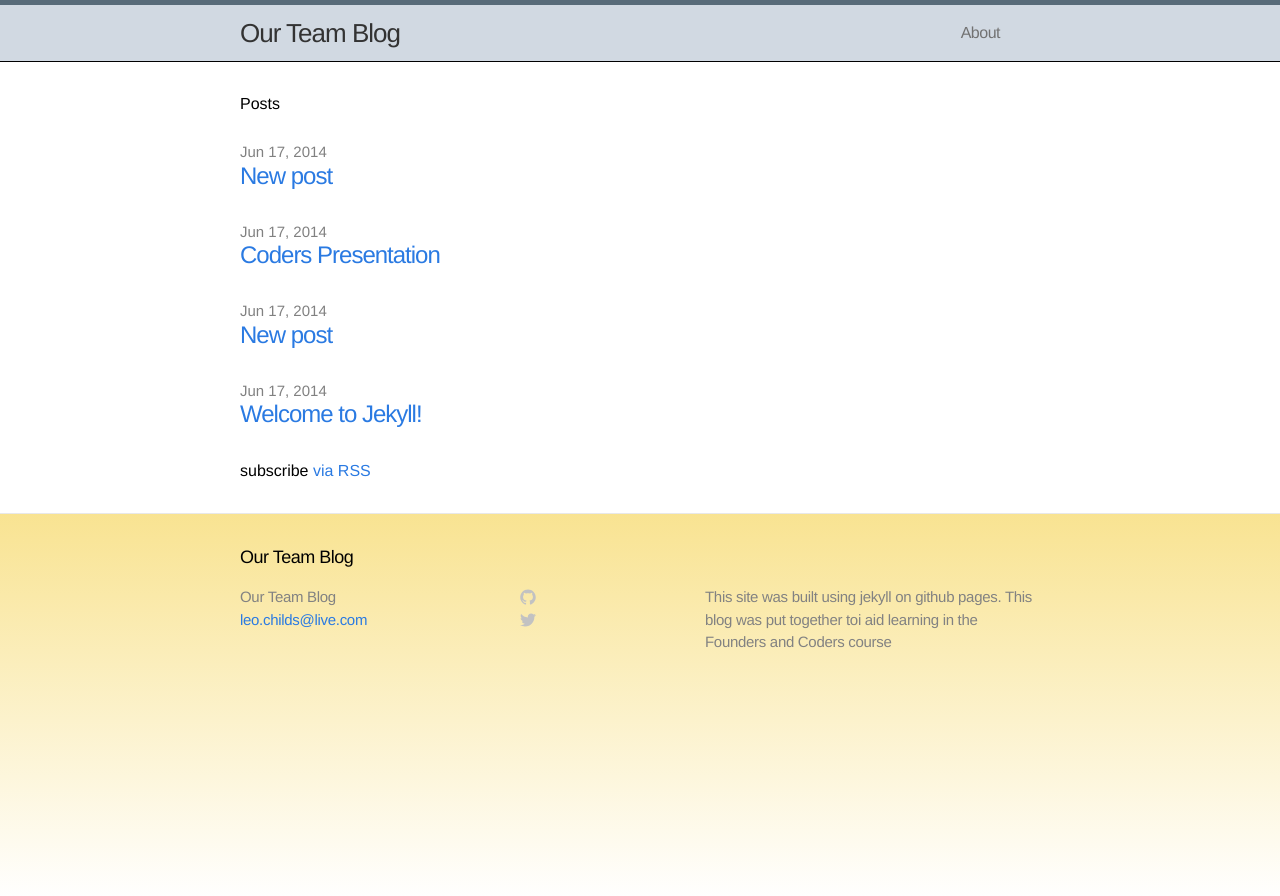
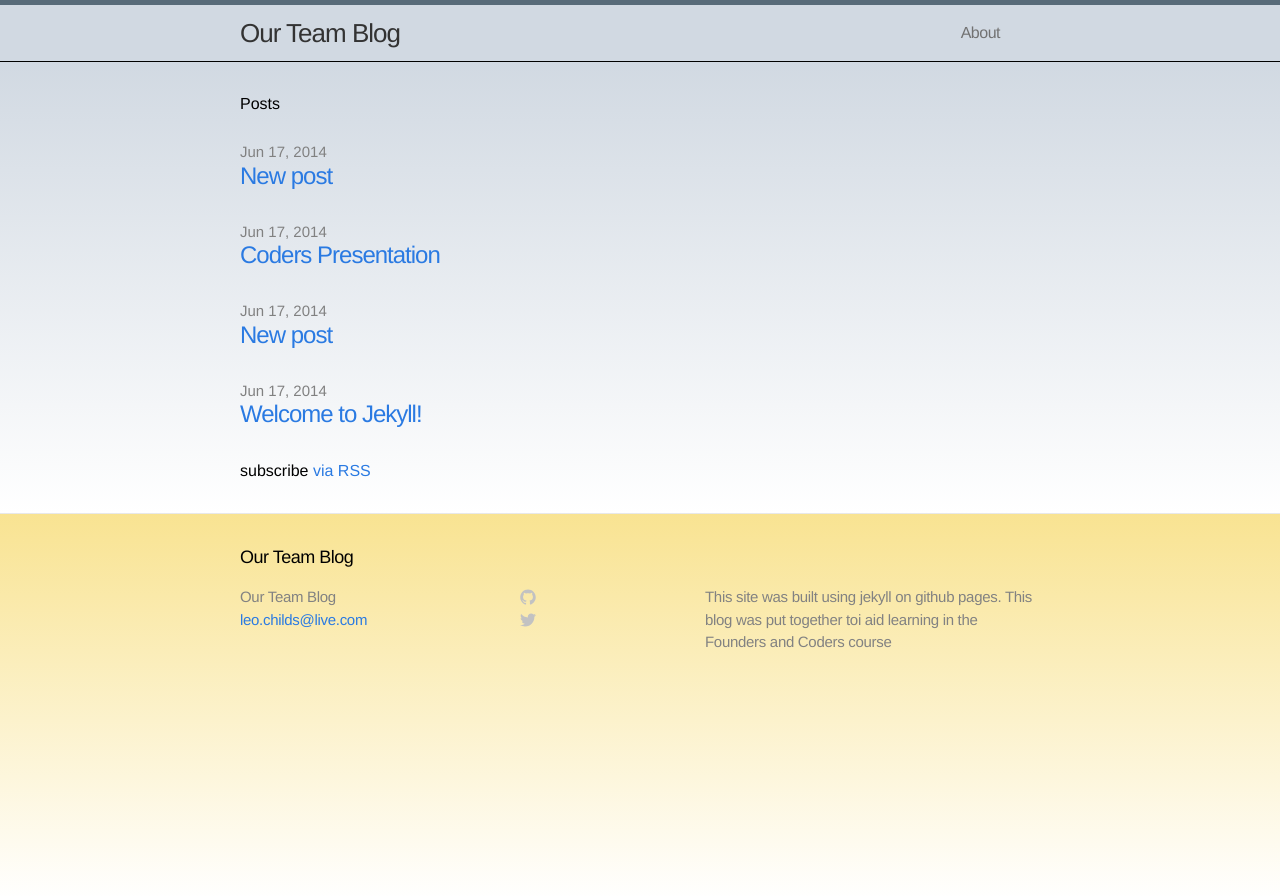
Before and after one commit to leochilds/digitalalchemy, a Jekyll site: the page built from index.html, in a window 1280 px wide. Shown: the top 896 px of the page. Built offline with Jekyll 4.4.1, drawn with Linux system fonts in a browser that asks for light colours.

Commit message:
gradient for content background

```diff
--- a/css/main.css
+++ b/css/main.css
@@ -50,6 +50,7 @@ a:visited { color: #205caa; }
   border-bottom: 1px solid #000000;
   min-height: 56px;
   background-color: #d1d9e2;
+
 }
 
 .site-title,
@@ -143,6 +144,10 @@ a:visited { color: #205caa; }
 .page-content {
   padding: 30px 0;
   background-color: #fff;
+  background: -webkit-linear-gradient(#d1d9e2, white); /* For Safari 5.1 to 6.0 */
+  background: -o-linear-gradient(#d1d9e2, white); /* For Opera 11.1 to 12.0 */
+  background: -moz-linear-gradient(#d1d9e2, white); /* For Firefox 3.6 to 15 */
+  background: linear-gradient(#d1d9e2, white); /* Standard syntax */
 }
 
 
```
